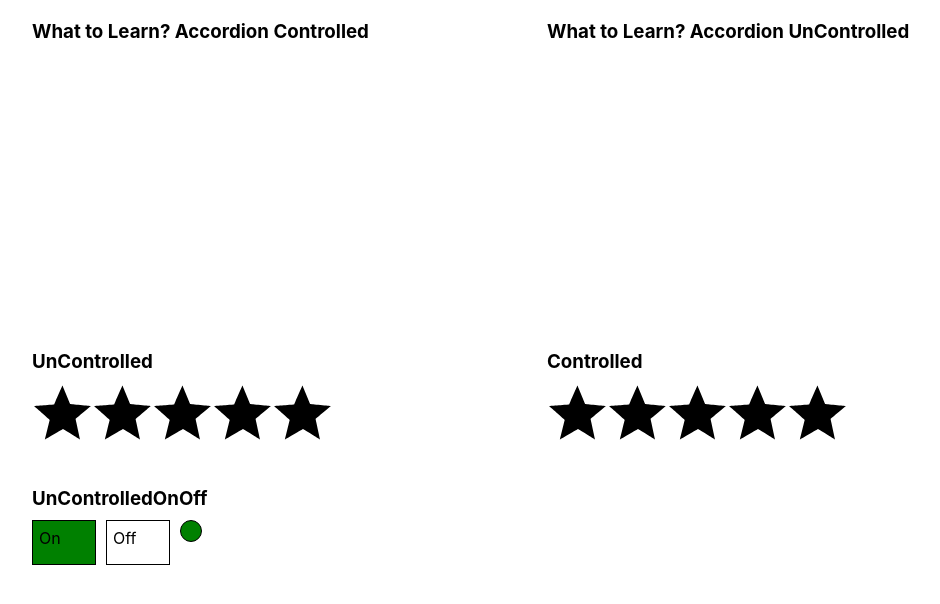
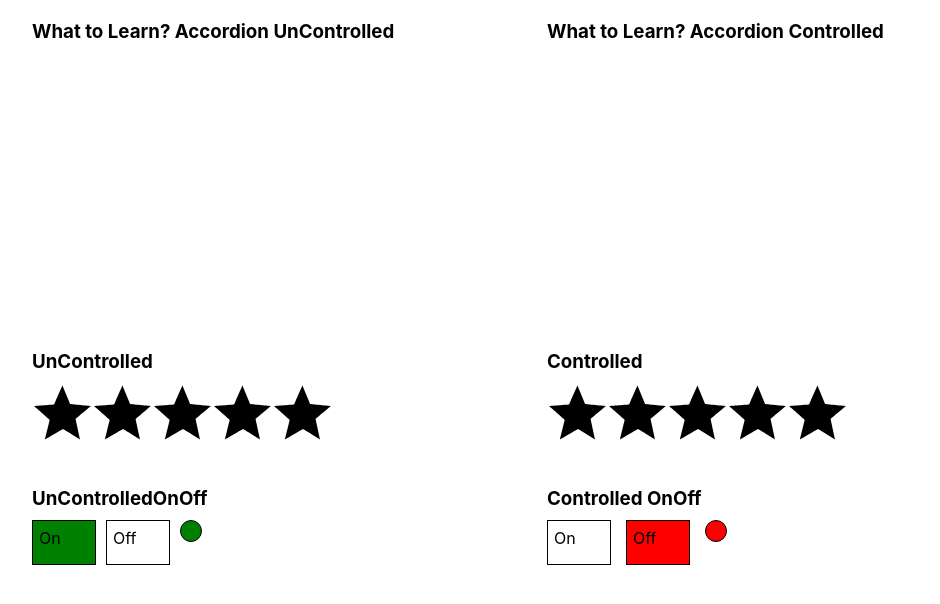
Before and after one commit to RudakovIlya/react-kabzda, a React (Create React App) app: page / in a window 1280 px wide. Shown: the top 604 px of the page, without its empty margins (108-1048 px from the left). Built offline with nearby package versions, Linux system fonts and the light colour scheme.

Commit message:
feat: added uncontrolled and controlled OnOff component.

```diff
--- a/package.json
+++ b/package.json
@@ -2,6 +2,7 @@
   "name": "react-ts01",
   "version": "0.1.0",
   "private": true,
+  "homepage": "https://rudalovilya.github.io/react-kabzda",
   "dependencies": {
     "@testing-library/jest-dom": "^5.16.5",
     "@testing-library/react": "^13.4.0",
@@ -11,6 +12,7 @@
     "@types/react": "^18.0.21",
     "@types/react-dom": "^18.0.6",
     "@types/uuid": "^8.3.4",
+    "gh-pages": "^4.0.0",
     "react": "^18.2.0",
     "react-dom": "^18.2.0",
     "react-scripts": "5.0.1",
@@ -22,7 +24,9 @@
     "start": "react-scripts start",
     "build": "react-scripts build",
     "test": "react-scripts test",
-    "eject": "react-scripts eject"
+    "eject": "react-scripts eject",
+    "predeploy": "npm run build",
+    "deploy": "gh-pages -d build"
   },
   "eslintConfig": {
     "extends": [
--- a/src/App.tsx
+++ b/src/App.tsx
@@ -5,6 +5,7 @@ import UnControlledAccordion from "./components/UnControlledAccordion/UnControll
 import UnControlledRating from "./components/UnControlledRating/UnControlledRating";
 import Rating, {RatingValueType} from "./components/Rating/Rating";
 import UnControlledOnOff from "./components/UnControlledOnOff/UnControlledOnOff";
+import OnOff from "./components/OnOff/OnOff";
 
 
 function App() {
@@ -13,15 +14,18 @@ function App() {
 
     const [value, setValue] = useState<RatingValueType>(0)
 
+    const [on, setOn] = useState(false);
+
     return (
         <div className={'App'}>
+            <UnControlledAccordion/>
             <Accordion title={'What to Learn? Accordion Controlled'} collapsed={collapsed} onClickTitle={setCollapsed}/>
-            <UnControlledAccordion/>
 
             <UnControlledRating/>
             <Rating title={'Controlled'} value={value} setValue={setValue}/>
 
             <UnControlledOnOff/>
+            <OnOff on={on} setOn={setOn}/>
 
         </div>
     );
--- a/src/components/Accordion/Accordion.tsx
+++ b/src/components/Accordion/Accordion.tsx
@@ -9,7 +9,7 @@ export type AccordionPropsType = {
 }
 
 const Accordion: React.FC<AccordionPropsType> = ({title, collapsed, onClickTitle}) => {
-    console.log('Accordion rendering')
+
     return (
         <div>
 
--- a/src/components/OnOff/OnOff.module.css
+++ b/src/components/OnOff/OnOff.module.css
@@ -0,0 +1,27 @@
+.wrapper {
+    display: flex;
+    column-gap: 15px;
+}
+
+.buttons {
+    width: 50px;
+    height: 30px;
+    border: 1px solid black;
+    padding: 7px 6px 6px;
+    background: white;
+}
+
+.lamp {
+    width: 20px;
+    height: 20px;
+    border-radius: 50%;
+    border: 1px solid black;
+}
+
+.red {
+    background-color: red;
+}
+
+.green {
+    background-color: green;
+}
--- /dev/null
+++ b/src/components/OnOff/OnOff.tsx
@@ -0,0 +1,30 @@
+import React from 'react';
+import onOff from './OnOff.module.css'
+
+export type OnOffPropsType = {
+    on: boolean
+    setOn: (on: boolean) => void
+}
+
+const OnOff: React.FC<OnOffPropsType> = ({on, setOn}) => {
+
+    const onClickHandler = () => {
+        setOn(true)
+    }
+    const onClickHandler2 = () => {
+        setOn(false)
+    }
+
+    return (
+        <div>
+            <h3>Controlled OnOff</h3>
+            <div className={onOff.wrapper}>
+                <div onClick={onClickHandler} className={`${onOff.buttons} ${on ? onOff.green : ''}`}>On</div>
+                <div onClick={onClickHandler2} className={`${onOff.buttons} ${on ? '' : onOff.red}`}>Off</div>
+                <div className={`${onOff.lamp} ${on ? onOff.green : onOff.red}`}></div>
+            </div>
+        </div>
+    );
+};
+
+export default OnOff;
--- a/src/components/UnControlledAccordion/UnControlledAccordion.tsx
+++ b/src/components/UnControlledAccordion/UnControlledAccordion.tsx
@@ -6,7 +6,7 @@ import body from './UnControlledAccordionBody/body.module.css'
 const UnControlledAccordion = () => {
 
     const [collapsedAccordion, setCollapsed] = useState(true);
-    console.log('UnControlled Accordion')
+
     return (
         <div>
             <UnControlledAccordionTitle
--- a/src/components/UnControlledOnOff/UnControlledOnOff.tsx
+++ b/src/components/UnControlledOnOff/UnControlledOnOff.tsx
@@ -4,8 +4,12 @@ const UnControlledOnOff = () => {
 
     const [on, setOn] = useState<boolean>(true);
 
-    const onClickHandler = () => setOn(!on);
-
+    const onClickHandler = () => {
+            setOn(true)
+    };
+    const onClickHandler2 = () => {
+        setOn(false)
+    };
     const wrapper = {
         display: 'flex',
         columnGap: '10px'
@@ -38,7 +42,7 @@ const UnControlledOnOff = () => {
             <h3>UnControlledOnOff</h3>
             <div style={wrapper}>
                 <div onClick={onClickHandler} style={{...buttons, ...back}}>On</div>
-                <div onClick={onClickHandler} style={{...buttons, ...back2}}>Off</div>
+                <div onClick={onClickHandler2} style={{...buttons, ...back2}}>Off</div>
                 <div style={{...lamp, ...lampBack}} className={'123'}></div>
             </div>
         </div>
```
Also changed, not shown: 1 other file (tests, documents, lock files or other folders).
